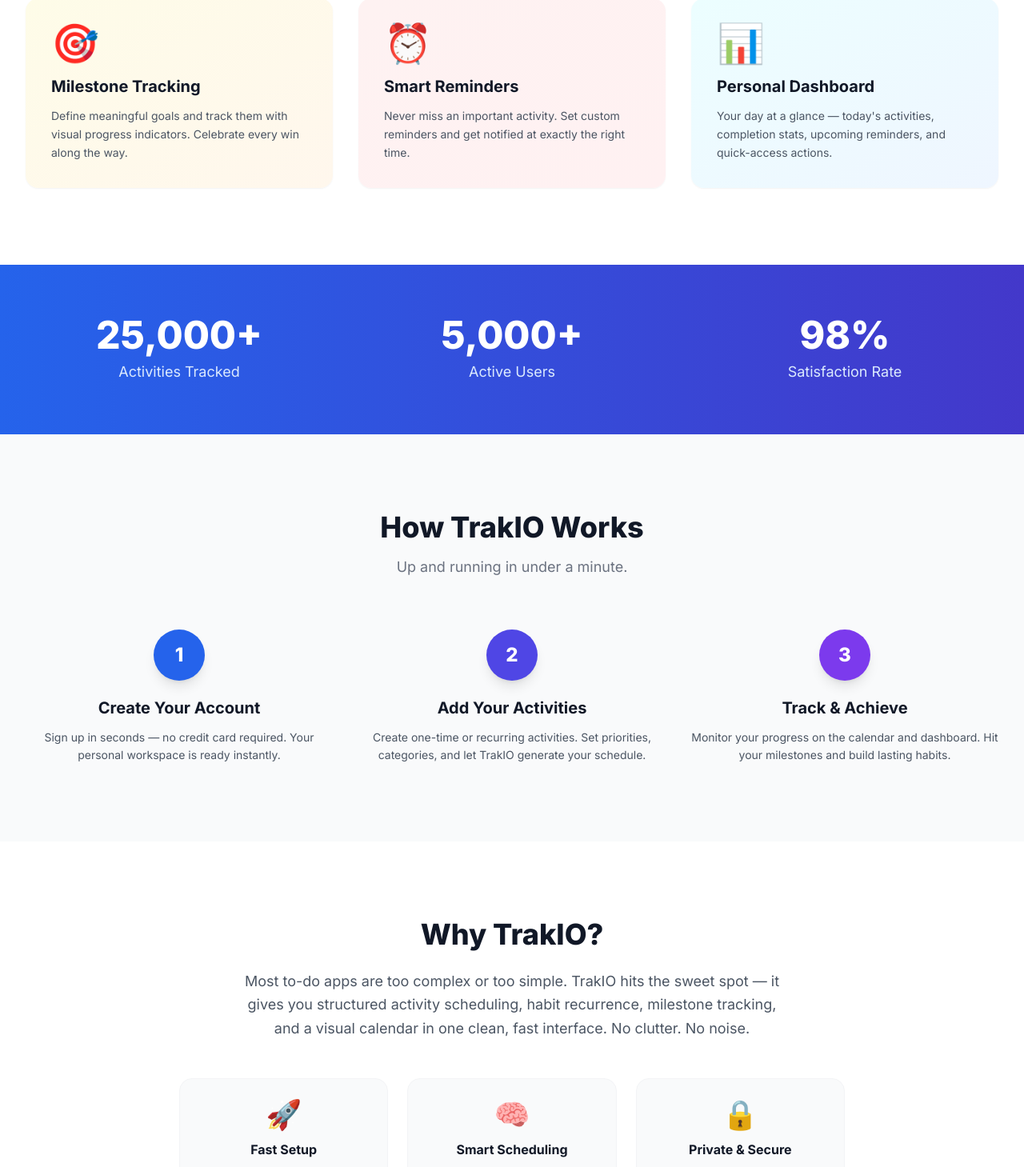
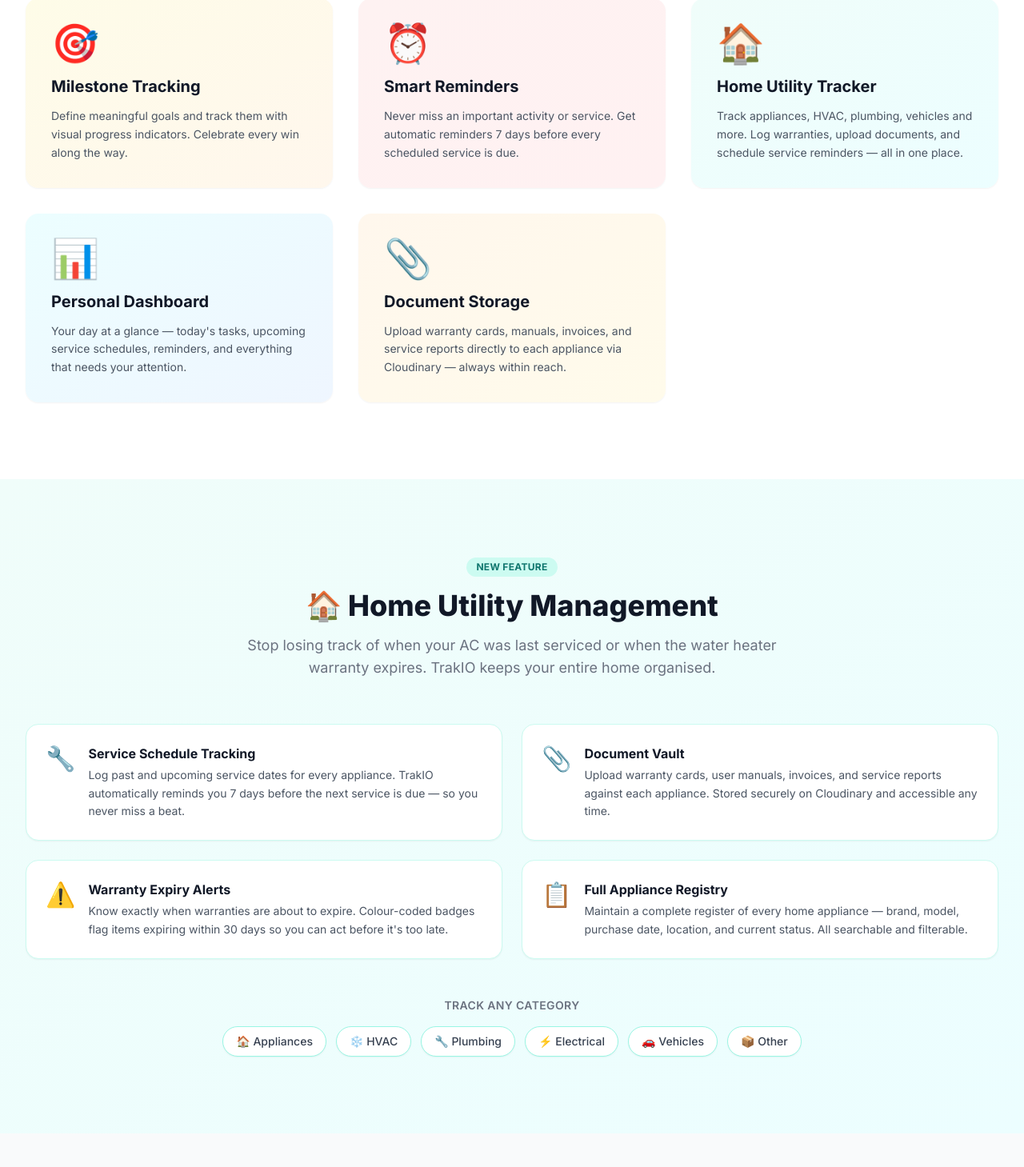
Before and after one commit to techwithPranab/DailyTrackerWeb, a Next.js app in the folder frontend/: page / in a window 1280 px wide. Shown: the part 1330-2789 px from the top of the page at 80% size. Built offline with nearby package versions, Linux system fonts and the light colour scheme; no server answers.

Commit message:
feat: update home page with Home Utility Management content

```diff
--- a/frontend/src/app/dashboard/page.js
+++ b/frontend/src/app/dashboard/page.js
@@ -266,114 +266,90 @@
           )}
         </div>
 
-        {/* ── Stats Cards ──────────────────────────────────────────────────── */}
-        <div className="grid grid-cols-2 lg:grid-cols-4 gap-4 mb-6">
-          <div className="bg-white rounded-lg shadow p-4 sm:p-6">
-            <div className="text-2xl sm:text-3xl font-bold text-blue-600">{stats.total}</div>
-            <div className="text-xs sm:text-sm text-gray-600 mt-1">Today's Tasks</div>
-          </div>
-          <div className="bg-white rounded-lg shadow p-4 sm:p-6">
-            <div className="text-2xl sm:text-3xl font-bold text-green-600">{stats.completed}</div>
-            <div className="text-xs sm:text-sm text-gray-600 mt-1">Completed</div>
-          </div>
-          <div className="bg-white rounded-lg shadow p-4 sm:p-6">
-            <div className="text-2xl sm:text-3xl font-bold text-yellow-600">{stats.inProgress}</div>
-            <div className="text-xs sm:text-sm text-gray-600 mt-1">In Progress</div>
-          </div>
-          <div className="bg-white rounded-lg shadow p-4 sm:p-6">
-            <div className="text-2xl sm:text-3xl font-bold text-gray-600">{stats.notStarted}</div>
-            <div className="text-xs sm:text-sm text-gray-600 mt-1">Not Started</div>
-          </div>
-        </div>
-
-        {/* ── Quick Actions ─────────────────────────────────────────────────── */}
-        <div className="grid grid-cols-1 sm:grid-cols-3 gap-4 mb-6">
-          <Link href="/activities"
-            className="bg-gradient-to-r from-blue-500 to-blue-600 text-white rounded-lg shadow p-4 sm:p-6 hover:from-blue-600 hover:to-blue-700 transition-all">
-            <div className="text-3xl mb-2">📝</div>
-            <div className="text-base sm:text-lg font-semibold">Manage Activities</div>
-            <div className="text-xs sm:text-sm opacity-90 mt-1">Add, edit, or view activities</div>
-          </Link>
-          <Link href="/calendar"
-            className="bg-gradient-to-r from-purple-500 to-purple-600 text-white rounded-lg shadow p-4 sm:p-6 hover:from-purple-600 hover:to-purple-700 transition-all">
-            <div className="text-3xl mb-2">📅</div>
-            <div className="text-base sm:text-lg font-semibold">View Calendar</div>
-            <div className="text-xs sm:text-sm opacity-90 mt-1">Monthly/Weekly view</div>
-          </Link>
-          <Link href="/milestones"
-            className="bg-gradient-to-r from-green-500 to-green-600 text-white rounded-lg shadow p-4 sm:p-6 hover:from-green-600 hover:to-green-700 transition-all">
-            <div className="text-3xl mb-2">🎯</div>
-            <div className="text-base sm:text-lg font-semibold">Track Milestones</div>
-            <div className="text-xs sm:text-sm opacity-90 mt-1">Set and achieve goals</div>
-          </Link>
-        </div>
-
-        {/* ── Upcoming Services ─────────────────────────────────────────── */}
-        {upcomingServices.length > 0 && (
-          <div className="mb-6 sm:mb-8">
-            <div className="flex justify-between items-center mb-3">
-              <h2 className="text-xl sm:text-2xl font-bold text-gray-900">Upcoming Services ⚙️</h2>
-              <Link href="/utilities" className="text-sm text-blue-600 hover:text-blue-700 font-medium">
-                All utilities →
-              </Link>
-            </div>
-            <div className="grid grid-cols-1 sm:grid-cols-2 lg:grid-cols-3 gap-3">
-              {upcomingServices.slice(0, 6).map((svc, idx) => {
-                const days = svc.daysUntilDue ?? 0;
-                const badgeColor = days <= 0   ? 'bg-red-100 text-red-700 border-red-200'
-                  : days <= 3  ? 'bg-orange-100 text-orange-700 border-orange-200'
-                  : days <= 7  ? 'bg-yellow-100 text-yellow-700 border-yellow-200'
-                  :              'bg-blue-50 text-blue-700 border-blue-200';
-                return (
-                  <Link key={idx} href={`/utilities/${svc.utilityId}`}
-                    className="bg-white rounded-lg shadow p-4 border-l-4 border-orange-400 hover:shadow-md transition-shadow block">
-                    <div className="flex justify-between items-start gap-2">
-                      <div className="min-w-0">
-                        <p className="text-sm font-semibold text-gray-900 truncate">{svc.utilityName}</p>
-                        <p className="text-xs text-gray-500 mt-0.5">{svc.serviceType}</p>
-                      </div>
-                      <span className={`text-xs font-bold px-2 py-0.5 rounded-full border shrink-0 ${badgeColor}`}>
-                        {days <= 0 ? 'Overdue' : days === 1 ? 'Tomorrow' : `${days}d`}
-                      </span>
-                    </div>
-                    <p className="text-xs text-gray-400 mt-2">
-                      📅 {format(new Date(svc.scheduledDate), 'MMM d, yyyy')}
-                    </p>
-                  </Link>
-                );
-              })}
-            </div>
-          </div>
-        )}
-
-        {/* ── Upcoming Reminders ────────────────────────────────────────────── */}
+        {/* ── Upcoming Reminders & Services ─────────────────────────────── */}
         <div className="mt-6 sm:mt-8">
           <h2 className="text-xl sm:text-2xl font-bold text-gray-900 mb-4">
             Upcoming Reminders ⏰
           </h2>
-          {upcomingReminders.length > 0 ? (
-            <div className="bg-white shadow overflow-hidden sm:rounded-md">
-              <ul className="divide-y divide-gray-200">
-                {upcomingReminders.slice(0, 5).map(reminder => (
-                  <li key={reminder._id} className="px-4 sm:px-6 py-4">
-                    <div className="flex flex-col sm:flex-row sm:items-center sm:justify-between gap-2">
-                      <div className="flex-1">
-                        <p className="text-sm font-medium text-gray-900">{reminder.activityId?.name}</p>
-                        <p className="text-xs sm:text-sm text-gray-500">{reminder.message}</p>
+          {(() => {
+            // Merge activity reminders + utility service schedules into one sorted list
+            const reminderItems = upcomingReminders.map(r => ({
+              type: 'reminder',
+              id: r._id,
+              title: r.activityId?.name ?? 'Reminder',
+              subtitle: r.message,
+              date: new Date(r.reminderTime),
+              dateLabel: format(new Date(r.reminderTime), 'MMM d, HH:mm'),
+              badge: null,
+            }));
+
+            const serviceItems = upcomingServices.map(s => {
+              const days = s.daysUntilDue ?? 0;
+              const badgeColor = days <= 0  ? 'bg-red-100 text-red-700'
+                : days <= 3  ? 'bg-orange-100 text-orange-700'
+                : days <= 7  ? 'bg-yellow-100 text-yellow-700'
+                :              'bg-blue-50 text-blue-700';
+              return {
+                type: 'service',
+                id: s.serviceId,
+                utilityId: s.utilityId,
+                title: s.utilityName,
+                subtitle: `🔧 ${s.serviceType}`,
+                date: new Date(s.scheduledDate),
+                dateLabel: format(new Date(s.scheduledDate), 'MMM d, yyyy'),
+                badge: { label: days <= 0 ? 'Overdue' : days === 1 ? 'Tomorrow' : `${days}d`, color: badgeColor },
+              };
+            });
+
+            const allItems = [...reminderItems, ...serviceItems]
+              .sort((a, b) => a.date - b.date);
+
+            if (allItems.length === 0) {
+              return (
+                <div className="bg-white rounded-lg shadow p-6 text-center text-gray-500">
+                  No upcoming reminders or services
+                </div>
+              );
+            }
+
+            return (
+              <div className="bg-white shadow overflow-hidden sm:rounded-xl divide-y divide-gray-100">
+                {allItems.map(item => (
+                  item.type === 'service' ? (
+                    <Link key={`svc-${item.id}`} href={`/utilities/${item.utilityId}`}
+                      className="flex items-center justify-between px-4 sm:px-6 py-4 hover:bg-gray-50 transition-colors">
+                      <div className="flex items-center gap-3 min-w-0">
+                        <span className="text-xl shrink-0">⚙️</span>
+                        <div className="min-w-0">
+                          <p className="text-sm font-medium text-gray-900 truncate">{item.title}</p>
+                          <p className="text-xs text-gray-500">{item.subtitle}</p>
+                        </div>
                       </div>
-                      <span className="text-xs sm:text-sm text-gray-500 sm:ml-4 flex-shrink-0">
-                        {format(new Date(reminder.reminderTime), 'MMM dd, HH:mm')}
-                      </span>
+                      <div className="flex items-center gap-2 shrink-0 ml-3">
+                        {item.badge && (
+                          <span className={`text-xs font-semibold px-2 py-0.5 rounded-full ${item.badge.color}`}>
+                            {item.badge.label}
+                          </span>
+                        )}
+                        <span className="text-xs text-gray-400">{item.dateLabel}</span>
+                      </div>
+                    </Link>
+                  ) : (
+                    <div key={`rem-${item.id}`} className="flex items-center justify-between px-4 sm:px-6 py-4">
+                      <div className="flex items-center gap-3 min-w-0">
+                        <span className="text-xl shrink-0">⏰</span>
+                        <div className="min-w-0">
+                          <p className="text-sm font-medium text-gray-900 truncate">{item.title}</p>
+                          <p className="text-xs text-gray-500">{item.subtitle}</p>
+                        </div>
+                      </div>
+                      <span className="text-xs text-gray-400 shrink-0 ml-3">{item.dateLabel}</span>
                     </div>
-                  </li>
+                  )
                 ))}
-              </ul>
-            </div>
-          ) : (
-            <div className="bg-white rounded-lg shadow p-6 text-center text-gray-500">
-              No upcoming reminders
-            </div>
-          )}
+              </div>
+            );
+          })()}
         </div>
       </div>
     </ProtectedLayout>
--- a/frontend/src/app/page.js
+++ b/frontend/src/app/page.js
@@ -64,14 +64,26 @@
     {
       icon: '⏰',
       title: 'Smart Reminders',
-      desc: 'Never miss an important activity. Set custom reminders and get notified at exactly the right time.',
+      desc: 'Never miss an important activity or service. Get automatic reminders 7 days before every scheduled service is due.',
       gradient: 'from-red-50 to-rose-50',
+    },
+    {
+      icon: '🏠',
+      title: 'Home Utility Tracker',
+      desc: 'Track appliances, HVAC, plumbing, vehicles and more. Log warranties, upload documents, and schedule service reminders — all in one place.',
+      gradient: 'from-teal-50 to-cyan-50',
     },
     {
       icon: '📊',
       title: 'Personal Dashboard',
-      desc: "Your day at a glance — today's activities, completion stats, upcoming reminders, and quick-access actions.",
+      desc: "Your day at a glance — today's tasks, upcoming service schedules, reminders, and everything that needs your attention.",
       gradient: 'from-cyan-50 to-blue-50',
+    },
+    {
+      icon: '📎',
+      title: 'Document Storage',
+      desc: 'Upload warranty cards, manuals, invoices, and service reports directly to each appliance via Cloudinary — always within reach.',
+      gradient: 'from-orange-50 to-amber-50',
     },
   ];
 
@@ -104,11 +116,6 @@
         <div className="max-w-7xl mx-auto px-4 sm:px-6 lg:px-8">
           <div className="flex justify-between items-center h-16">
             <Logo href="/" size="md" />
-            <div className="hidden sm:flex items-center gap-1 text-sm font-medium text-gray-600">
-              <Link href="/pricing" className="px-3 py-2 rounded-lg hover:bg-gray-100 hover:text-gray-900 transition-colors">Pricing</Link>
-              <Link href="/faqs" className="px-3 py-2 rounded-lg hover:bg-gray-100 hover:text-gray-900 transition-colors">FAQs</Link>
-              <Link href="/contact" className="px-3 py-2 rounded-lg hover:bg-gray-100 hover:text-gray-900 transition-colors">Contact</Link>
-            </div>
             <div className="flex items-center gap-2 sm:gap-3">
               <Link
                 href="/login"
@@ -133,15 +140,15 @@
           <div className="text-center max-w-3xl mx-auto">
             {/* Badge */}
             <div className="inline-flex items-center gap-2 bg-white/10 text-white text-xs sm:text-sm font-medium px-4 py-1.5 rounded-full mb-6 border border-white/20">
-              <span>⚡</span> Personal productivity, simplified
+              <span>⚡</span> Tasks, habits &amp; home — all in one place
             </div>
             <h1 className="text-4xl sm:text-5xl md:text-6xl font-extrabold text-white tracking-tight leading-tight">
               Track Everything.
               <span className="block text-yellow-300 mt-1">Achieve Anything.</span>
             </h1>
             <p className="mt-6 text-lg sm:text-xl text-blue-100 max-w-2xl mx-auto leading-relaxed">
-              TrakIO is your personal activity tracker — manage daily tasks, build recurring habits,
-              hit milestones, and stay on schedule with a smart calendar and reminders.
+              TrakIO is your all-in-one personal tracker — manage daily tasks, build recurring habits,
+              hit milestones, and never miss an appliance service again with smart home utility management.
             </p>
             <div className="mt-10 flex flex-col sm:flex-row justify-center gap-4">
               <Link
@@ -197,20 +204,68 @@
         </div>
       </section>
 
-      {/* ── Stats ───────────────────────────────────────── */}
-      <section aria-label="Stats" className="bg-gradient-to-r from-blue-600 to-indigo-700 py-16">
+      {/* ── Home Utility Spotlight ───────────────────────── */}
+      <section aria-label="Home Utility" className="py-24 bg-gradient-to-br from-teal-50 to-cyan-50">
         <div className="max-w-7xl mx-auto px-4 sm:px-6 lg:px-8">
-          <div className="grid grid-cols-1 sm:grid-cols-3 gap-8 text-center">
+          <div className="text-center mb-14">
+            <span className="inline-block bg-teal-100 text-teal-700 text-xs font-bold px-3 py-1 rounded-full uppercase tracking-wide mb-4">New Feature</span>
+            <h2 className="text-3xl sm:text-4xl font-extrabold text-gray-900">
+              🏠 Home Utility Management
+            </h2>
+            <p className="mt-4 text-lg text-gray-500 max-w-2xl mx-auto">
+              Stop losing track of when your AC was last serviced or when the water heater warranty expires.
+              TrakIO keeps your entire home organised.
+            </p>
+          </div>
+          <div className="grid grid-cols-1 md:grid-cols-2 gap-6 mb-12">
             {[
-              { value: '25,000+', label: 'Activities Tracked' },
-              { value: '5,000+', label: 'Active Users' },
-              { value: '98%', label: 'Satisfaction Rate' },
-            ].map((s) => (
-              <div key={s.label}>
-                <div className="text-5xl font-extrabold text-white mb-2">{s.value}</div>
-                <div className="text-blue-100 text-lg">{s.label}</div>
+              {
+                icon: '🔧',
+                title: 'Service Schedule Tracking',
+                desc: 'Log past and upcoming service dates for every appliance. TrakIO automatically reminds you 7 days before the next service is due — so you never miss a beat.',
+              },
+              {
+                icon: '📎',
+                title: 'Document Vault',
+                desc: 'Upload warranty cards, user manuals, invoices, and service reports against each appliance. Stored securely on Cloudinary and accessible any time.',
+              },
+              {
+                icon: '⚠️',
+                title: 'Warranty Expiry Alerts',
+                desc: "Know exactly when warranties are about to expire. Colour-coded badges flag items expiring within 30 days so you can act before it's too late.",
+              },
+              {
+                icon: '📋',
+                title: 'Full Appliance Registry',
+                desc: 'Maintain a complete register of every home appliance — brand, model, purchase date, location, and current status. All searchable and filterable.',
+              },
+            ].map((item) => (
+              <div key={item.title} className="bg-white rounded-2xl p-6 shadow-sm border border-teal-100 flex gap-4">
+                <span className="text-3xl shrink-0">{item.icon}</span>
+                <div>
+                  <h3 className="text-base font-bold text-gray-900 mb-1">{item.title}</h3>
+                  <p className="text-sm text-gray-600 leading-relaxed">{item.desc}</p>
+                </div>
               </div>
             ))}
+          </div>
+          {/* Categories */}
+          <div className="text-center">
+            <p className="text-sm font-semibold text-gray-500 uppercase tracking-wide mb-4">Track any category</p>
+            <div className="flex flex-wrap justify-center gap-3">
+              {[
+                { icon: '🏠', label: 'Appliances' },
+                { icon: '❄️', label: 'HVAC' },
+                { icon: '🔧', label: 'Plumbing' },
+                { icon: '⚡', label: 'Electrical' },
+                { icon: '🚗', label: 'Vehicles' },
+                { icon: '📦', label: 'Other' },
+              ].map((c) => (
+                <span key={c.label} className="inline-flex items-center gap-1.5 bg-white border border-teal-200 text-gray-700 text-sm font-medium px-4 py-2 rounded-full shadow-sm">
+                  {c.icon} {c.label}
+                </span>
+              ))}
+            </div>
           </div>
         </div>
       </section>
@@ -243,15 +298,18 @@
             Why TrakIO?
           </h2>
           <p className="text-lg text-gray-600 leading-relaxed max-w-2xl mx-auto mb-12">
-            Most to-do apps are too complex or too simple. TrakIO hits the sweet spot —
-            it gives you structured activity scheduling, habit recurrence, milestone tracking,
-            and a visual calendar in one clean, fast interface. No clutter. No noise.
+            Most productivity apps only handle tasks. TrakIO goes further — combining activity scheduling,
+            habit recurrence, milestone tracking, and complete home appliance management in one clean interface.
+            No clutter. No switching between apps.
           </p>
           <div className="grid grid-cols-1 sm:grid-cols-3 gap-6">
             {[
-              { icon: '🚀', title: 'Fast Setup', desc: 'Create your first activity in under 60 seconds.' },
-              { icon: '🧠', title: 'Smart Scheduling', desc: 'Daily, weekly & monthly recurrence with pre-computed dates.' },
-              { icon: '🔒', title: 'Private & Secure', desc: 'Your data is yours. No ads, no third-party sharing.' },
+              { icon: '🚀', title: 'Fast Setup', desc: 'Create your first activity or add an appliance in under 60 seconds.' },
+              { icon: '🧠', title: 'Smart Scheduling', desc: 'Daily, weekly & monthly recurrence plus automatic service reminders — 7 days ahead.' },
+              { icon: '🏠', title: 'Home + Work in One', desc: 'Tasks, habits, milestones and home utilities — one login, one dashboard.' },
+              { icon: '📎', title: 'Document Ready', desc: 'Attach warranty cards and manuals to each appliance via secure cloud storage.' },
+              { icon: '🔒', title: 'Private & Secure', desc: 'Your data is yours. No ads, no third-party sharing, no surprises.' },
+              { icon: '⏰', title: 'Never Miss a Service', desc: 'Automatic reminders before every scheduled maintenance keep your home running smoothly.' },
             ].map((w) => (
               <div key={w.title} className="bg-gray-50 rounded-2xl p-6 border border-gray-100">
                 <div className="text-4xl mb-3">{w.icon}</div>
@@ -270,7 +328,7 @@
             Ready to Take Control of Your Day?
           </h2>
           <p className="text-lg text-blue-100 mb-8">
-            Join thousands of people using TrakIO to build better habits and hit their goals.
+            Join thousands of people using TrakIO to manage tasks, build habits, and keep their home running smoothly.
           </p>
           <Link
             href="/register"
```
